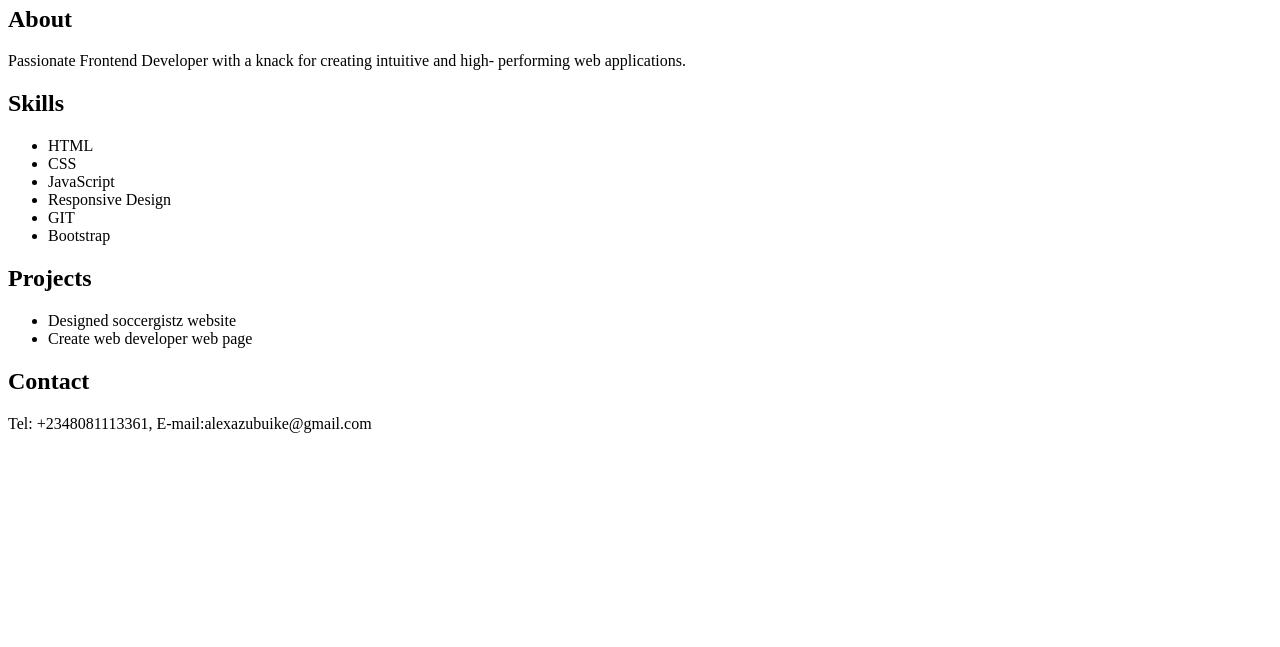
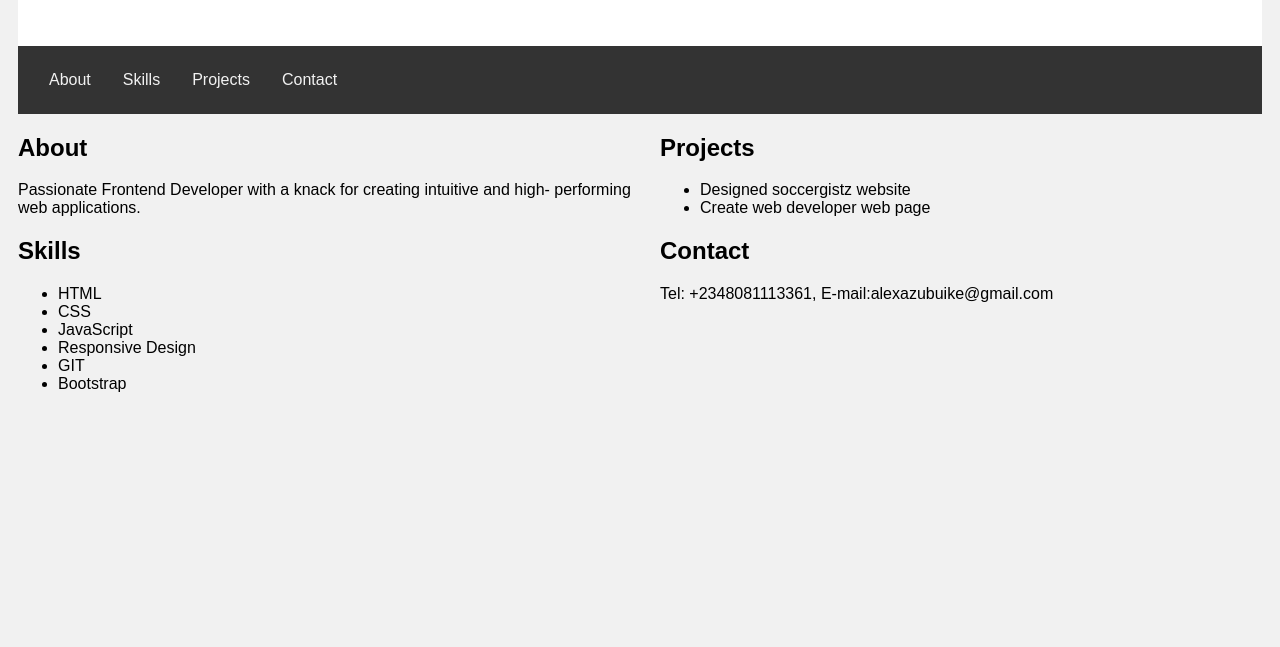
Before and after one commit to zuskky/frontend-developer, a plain HTML site: page index.html in a window 1280 px wide. Shown: the part 153-800 px from the top of the page. Drawn offline with Linux system fonts and the light colour scheme.

Commit message:
Update index.html

```diff
--- a/index.html
+++ b/index.html
@@ -2,7 +2,7 @@
 <html>
     <head>
         <title>my profile</title>
-        <link rel="stylesheet" type="text/css" href="profile.css">
+        <link rel="stylesheet" type="text/css" href="styles.css">
     </head>
     <body>
         <header>
```
